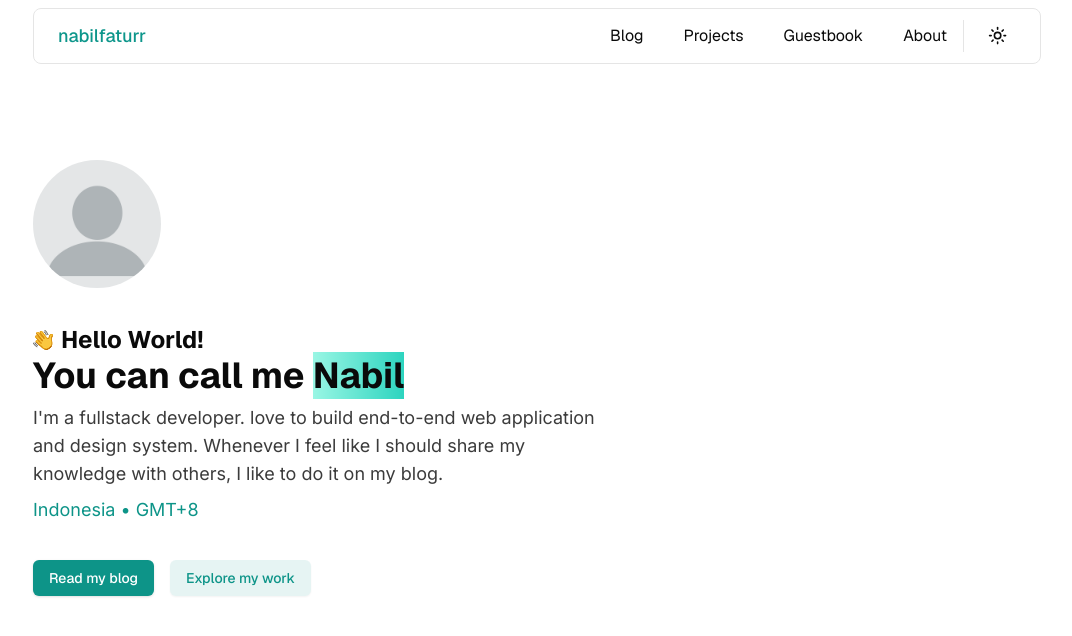
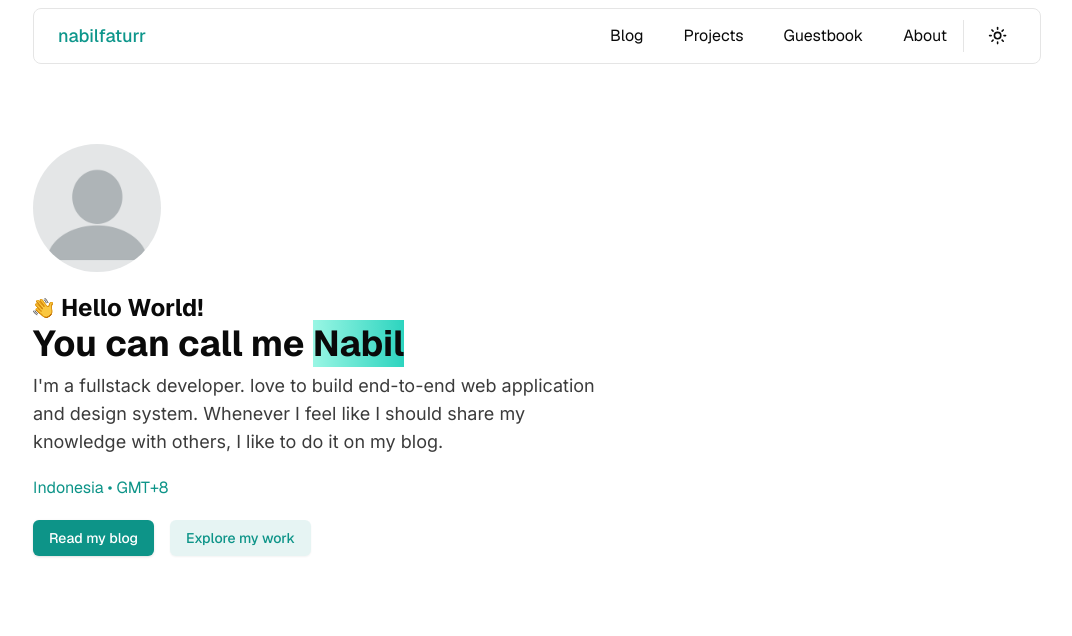
Before and after one commit to nabilfaturr/portfolio, a Next.js app: page / in a window 1280 px wide. Shown: the top 636 px of the page, without its empty margins (103-1175 px from the left). Built offline with nearby package versions, Linux system fonts and the light colour scheme.

Commit message:
style: change cta distance

```diff
--- a/src/app/page.tsx
+++ b/src/app/page.tsx
@@ -16,7 +16,7 @@ export default function Home() {
 
 const Hero = () => {
   return (
-    <div className="pt-24 flex flex-col gap-9">
+    <div className="pt-20 flex flex-col gap-5">
       <div className="w-32 h-32 rounded-full overflow-hidden">
         <Image
           src={profPic}
@@ -24,6 +24,7 @@ const Hero = () => {
           className="size-full object-cover object-top"
         />
       </div>
+      <div className="flex flex-col gap-5">
         <div className={`space-y-2`}>
           <h2 className="text-xl sm:text-2xl font-bold flex flex-col">
             <span className="flex items-center gap-2">
@@ -31,19 +32,23 @@ const Hero = () => {
               Hello World!
             </span>
             <span className="text-2xl xs:text-3xl sm:text-4xl">
-            You can call me <span className="font-bold bg-gradient-to-r from-teal-200 to-teal-400">Nabil</span>
+              You can call me{" "}
+              <span className="font-bold bg-gradient-to-r from-teal-200 to-teal-400">
+                Nabil
+              </span>
             </span>
           </h2>
           <p
             className={`text-foreground/80 max-w-xl text-lg flex flex-col gap-2 ${inter.className}`}
           >
-          I&apos;m a fullstack developer. love to build end-to-end web application
-          and design system. Whenever I feel like I should share my knowledge
-          with others, I like to do it on my blog.
-          <TimezoneBadge />
+            I&apos;m a fullstack developer. love to build end-to-end web
+            application and design system. Whenever I feel like I should share
+            my knowledge with others, I like to do it on my blog.
           </p>
         </div>
+        <TimezoneBadge />
         <CTA />
+      </div>
     </div>
   );
 };
@@ -58,7 +63,12 @@ const CTA = () => {
       <Button className="bg-teal-600 text-white hover:bg-teal-600/80 transition-all duration-300">
         Read my blog
       </Button>
-      <Button variant="outline" className="bg-teal-600/10 text-teal-600 border-0 hover:bg-teal-600/20 hover:text-teal-600/80 transition-all duration-300">Explore my work</Button>
+      <Button
+        variant="outline"
+        className="bg-teal-600/10 text-teal-600 border-0 hover:bg-teal-600/20 hover:text-teal-600/80 transition-all duration-300"
+      >
+        Explore my work
+      </Button>
     </div>
   );
 };
```
Lines whose indentation alone changed are shown as unchanged.
